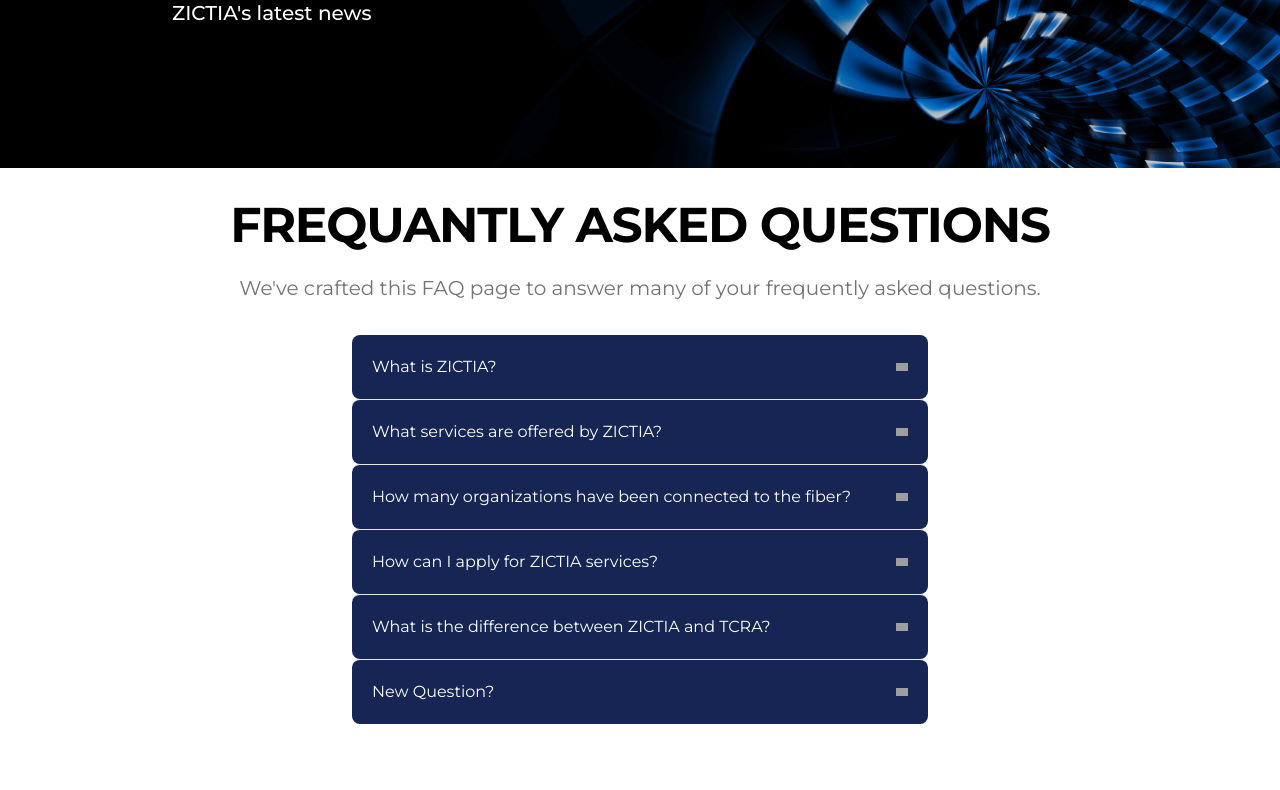
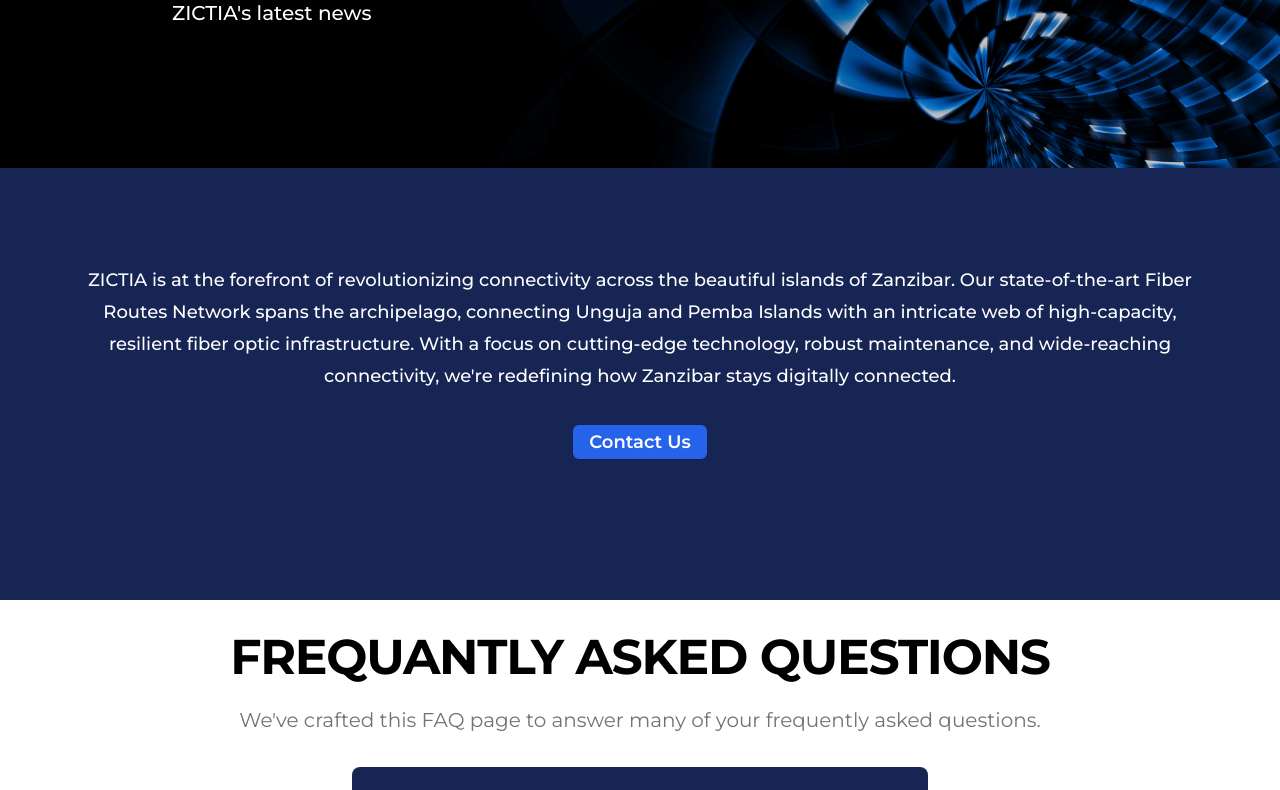
Before and after one commit to threefoldfoundation/www_zictia_demo, a Vue app: page /faq in a window 1280 px wide. Shown: the part 564-1354 px from the top of the page. Built offline with nearby package versions, Linux system fonts and the light colour scheme; grey boxes are pictures that could not be loaded.

Commit message:
Add cta in faq

```diff
--- a/public/css/output.css
+++ b/public/css/output.css
@@ -735,6 +735,10 @@ video {
   margin-bottom: 1rem;
 }
 
+.mb-5{
+  margin-bottom: 1.25rem;
+}
+
 .mb-6{
   margin-bottom: 1.5rem;
 }
--- a/src/components/CallToactionBlue.vue
+++ b/src/components/CallToactionBlue.vue
@@ -7,28 +7,40 @@
     >
       <div class="pb-4">
         <h2
+          v-if="calltoactionblue.title"
           class="text-2xl md:text-3xl lg:text-4xl my-4 leading-none font-bold tracking-tight"
         >
           {{ calltoactionblue.title }}
         </h2>
 
         <p
-          class="mb-3 text-base mx-3 lg:text-lg font-medium leading-6 lg:leading-8"
+          v-if="calltoactionblue.content"
+          class="mb-5 text-base mx-3 lg:text-lg font-medium leading-6 lg:leading-8"
           v-html="calltoactionblue.content"
         ></p>
       </div>
 
+      <a
+        v-if="calltoactionblue.button"
+        class="mt-2 rounded-md bg-blue-600 px-4 py-1.5 lg:text-lg text-base font-semibold text-white shadow-sm hover:bg-blue-500 focus-visible:outline focus-visible:outline-2 focus-visible:outline-offset-2 focus-visible:outline-blue-600"
+        :href="calltoactionblue.buttonUrl"
+      >
+        {{ calltoactionblue.button }}
+      </a>
+
       <p
+        v-if="calltoactionblue.content2"
         class="md:mb-12 mb-6 text-base mx-3 lg:text-lg font-medium leading-6 lg:leading-8"
         v-html="calltoactionblue.content2"
       ></p>
 
       <iframe
+        v-if="calltoactionblue.iframe"
         class="my-6 md:my-8"
-        src="https://www.google.com/maps/embed?pb=!1m18!1m12!1m3!1d507805.9206742061!2d39.051363792215874!3d-6.099187870905901!2m3!1f0!2f0!3f0!3m2!1i1024!2i768!4f13.1!3m3!1m2!1s0x185d29602a2909e5%3A0xa035af4aad9b7d5f!2sUnguja!5e0!3m2!1sen!2seg!4v1701188843224!5m2!1sen!2seg"
+        :src="calltoactionblue.iframe"
         width="100%"
         height="450"
-        style="border: 0"
+        style="border: 0;"
         allowfullscreen=""
         loading="lazy"
         referrerpolicy="no-referrer-when-downgrade"
@@ -45,6 +57,7 @@
         referrerpolicy="no-referrer-when-downgrade"
       ></iframe> -->
       <p
+        v-if="calltoactionblue.content3"
         class="my-3 text-base px-3 lg:text-lg font-medium leading-6 lg:leading-8"
         v-html="calltoactionblue.content3"
       ></p>
@@ -65,12 +78,14 @@
       ></iframe> -->
 
       <img
+        v-if="calltoactionblue.photo"
         :src="calltoactionblue.photo"
         class="relative w-full py-4 sm:my-4 mx-auto"
         alt=""
       />
 
       <p
+        v-if="calltoactionblue.content4"
         class="my-3 text-base mx-3 lg:text-lg font-medium leading-6 lg:leading-8"
         v-html="calltoactionblue.content4"
       ></p>
--- a/src/views/FAQ.vue
+++ b/src/views/FAQ.vue
@@ -1,16 +1,19 @@
 <template>
   <SmallBanner />
   <HeaderSection :items="HeaderView" />
+  <CallToactionBlue :calltoactionblues="ctaContent" />
   <FAQAccordion :faqs="faqs" />
 </template>
 <script>
 import SmallBanner from "@/components/SmallBanner.vue";
+import CallToactionBlue from "@/components/CallToactionBlue.vue";
 import HeaderSection from "@/components/HeaderSection.vue";
 import FAQAccordion from "@/components/FAQAccordion.vue";
 export default {
   name: "FAQ",
   components: {
     SmallBanner,
+    CallToactionBlue,
     HeaderSection,
     FAQAccordion,
   },
@@ -23,6 +26,14 @@ export default {
           title: "Latest News and Innovations",
           content:
             "Stay at the forefront of technological advancements in Zanzibar by delving into ZICTIA's latest news",
+        },
+      ],
+      ctaContent: [
+        {
+          content:
+            "ZICTIA is at the forefront of revolutionizing connectivity across the beautiful islands of Zanzibar. Our state-of-the-art Fiber Routes Network spans the archipelago, connecting Unguja and Pemba Islands with an intricate web of high-capacity, resilient fiber optic infrastructure. With a focus on cutting-edge technology, robust maintenance, and wide-reaching connectivity, we're redefining how Zanzibar stays digitally connected.",
+          button: "Contact Us",
+          buttonUrl: "/",
         },
       ],
       faqs: [
--- a/src/views/FiberRoutes.vue
+++ b/src/views/FiberRoutes.vue
@@ -35,6 +35,8 @@ export default {
         {
           photo: require("../assets/imgs/home/pemba.png"),
           title: "Fiber Routes Across Unguja and Pemba Island",
+          iframe:
+            "https://www.google.com/maps/embed?pb=!1m18!1m12!1m3!1d507805.9206742061!2d39.051363792215874!3d-6.099187870905901!2m3!1f0!2f0!3f0!3m2!1i1024!2i768!4f13.1!3m3!1m2!1s0x185d29602a2909e5%3A0xa035af4aad9b7d5f!2sUnguja!5e0!3m2!1sen!2seg!4v1701188843224!5m2!1sen!2seg",
           content:
             "ZICTIA is at the forefront of revolutionizing connectivity across the beautiful islands of Zanzibar. Our state-of-the-art Fiber Routes Network spans the archipelago, connecting Unguja and Pemba Islands with an intricate web of high-capacity, resilient fiber optic infrastructure. With a focus on cutting-edge technology, robust maintenance, and wide-reaching connectivity, we're redefining how Zanzibar stays digitally connected.",
           title2: "INSERT LIVE MAP HERE",
```
